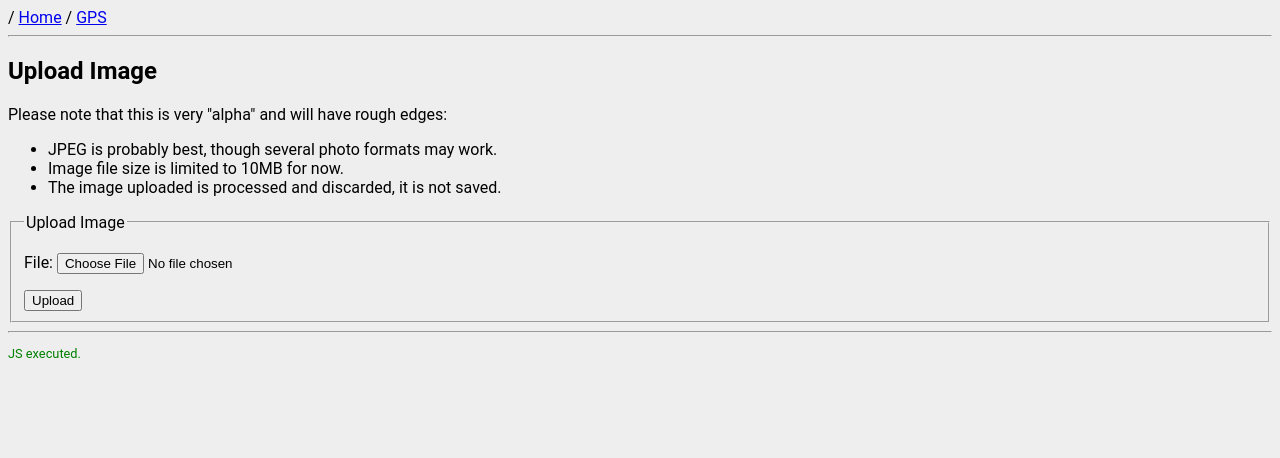
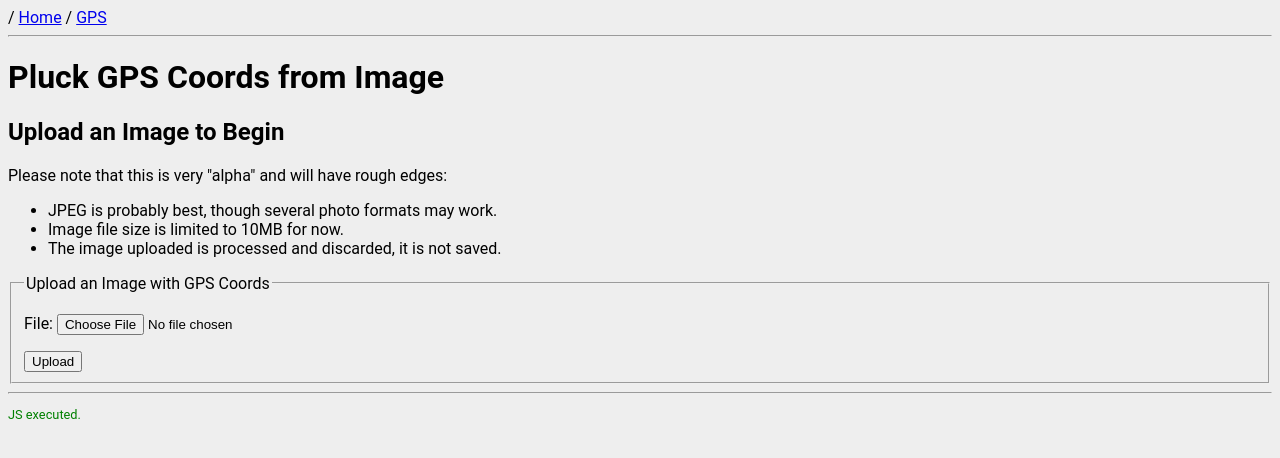
Before and after one commit to TrailPgh/Shed, a Django app: page /gps/upload_image in a window 1280 px wide. Shown: the top 458 px of the page. Run offline with Django 5.2, Linux system fonts and the light colour scheme.

Commit message:
copy changes

```diff
--- a/templates/gps/upload_image.html
+++ b/templates/gps/upload_image.html
@@ -33,8 +33,11 @@
     {% endif %}
 
     {% if lat == None %}
+        <h1>
+            Pluck GPS Coords from Image
+        </h1>
         <h2>
-            Upload Image
+            Upload an Image to Begin
         </h2>
         <p>
             Please note that this is very "alpha" and will have rough edges:
@@ -46,7 +49,7 @@
         </ul>
         <fieldset>
             <legend>
-                Upload Image
+                Upload an Image with GPS Coords
             </legend>
             <form method="post" enctype="multipart/form-data">
                 {% csrf_token %}
```
